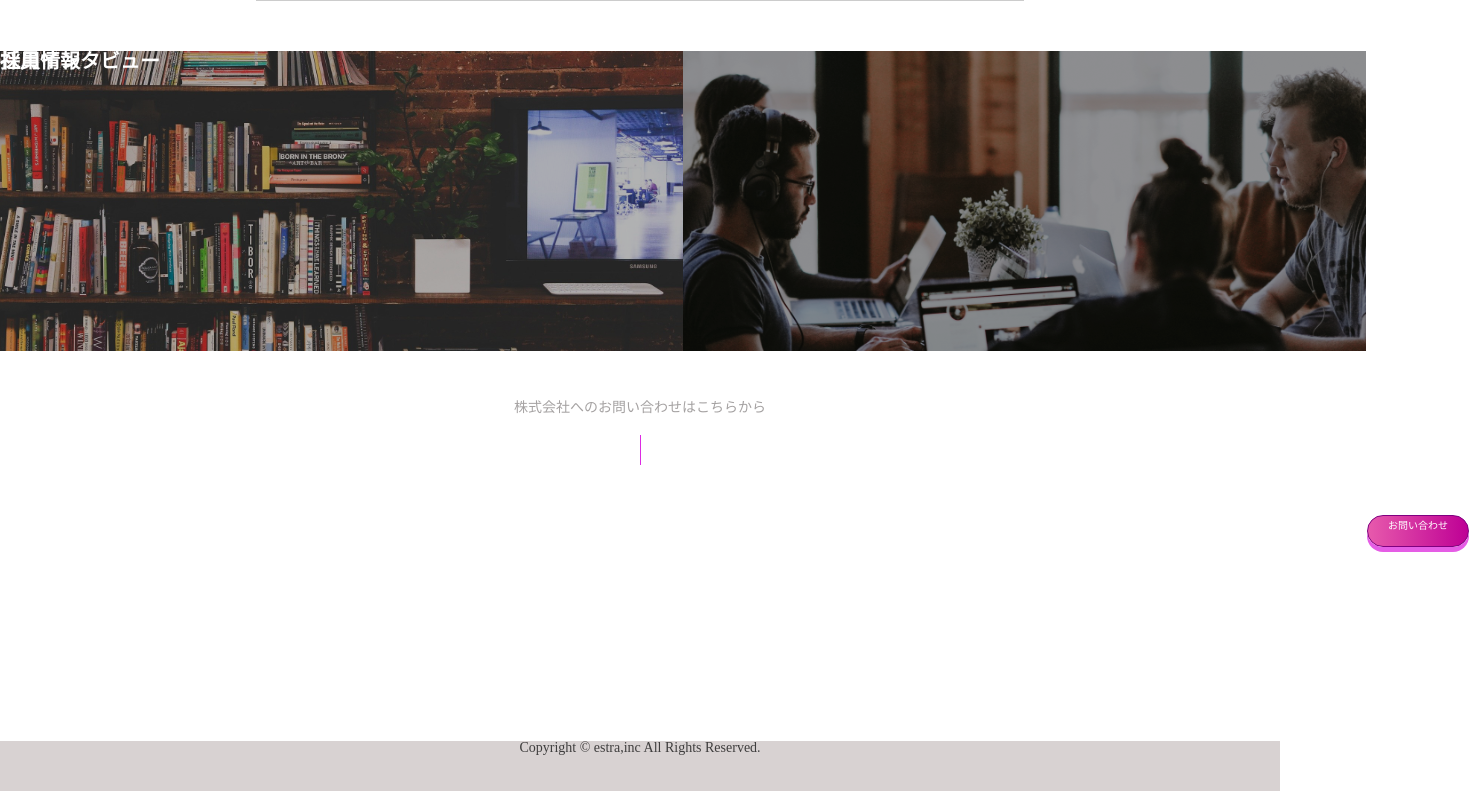
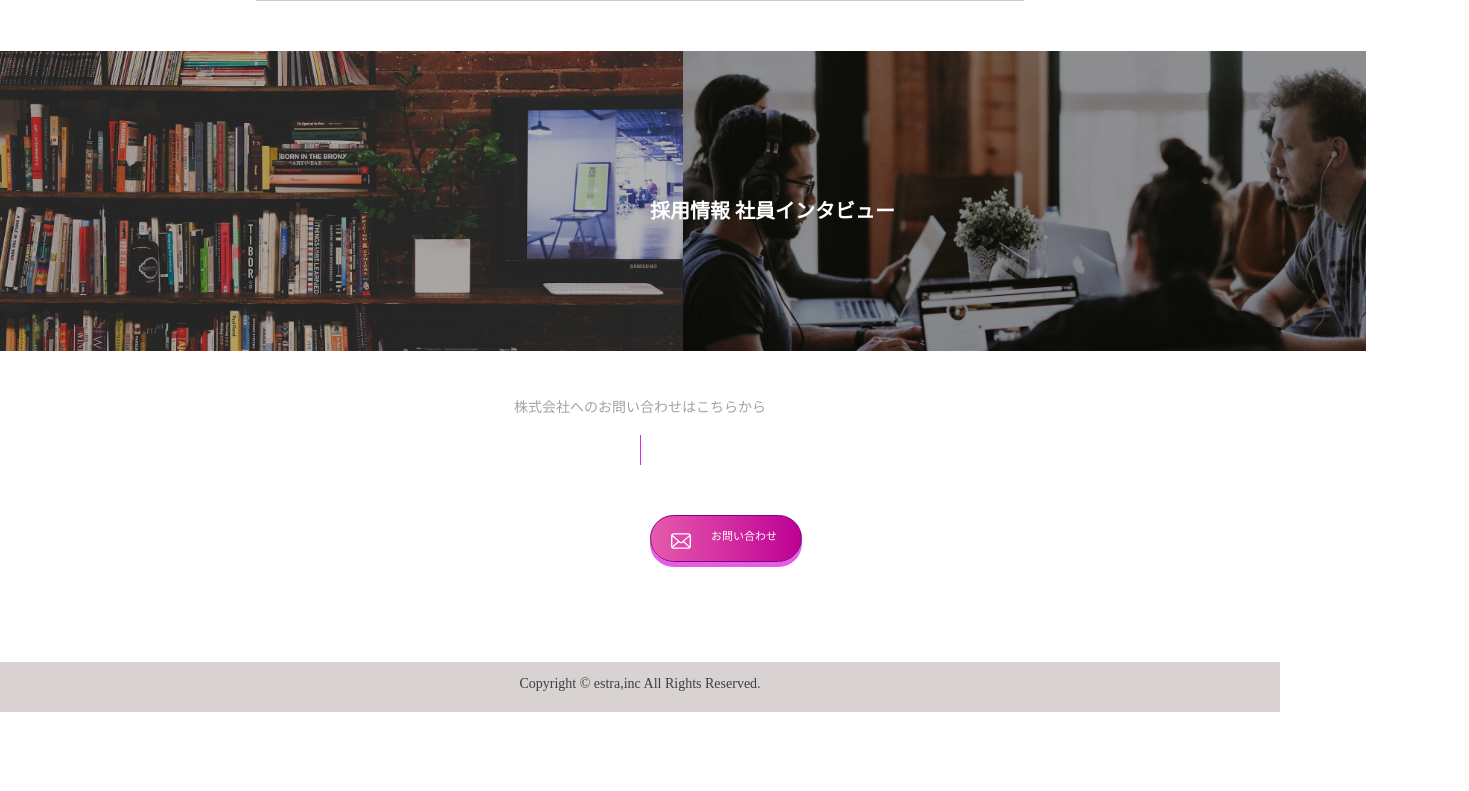
Before and after one commit to namocche/20210726kinoshita, a plain HTML site: page index.html in a window 1280 px wide. Shown: the part 2560-3351 px from the top of the page, 1469 px wide, since content can reach past the window. After the commit the page ends 3272 px from the top, so only its background shows below. Drawn offline with Linux system fonts and the light colour scheme.

Commit message:
first-commit

```diff
--- a/css/style.css
+++ b/css/style.css
@@ -359,33 +359,35 @@
 }
 
 
-
+.bottom-all{
+  position: relative;
+  margin-bottom: 50px;
+}
 
 .bottom-img{
-  position: relative;
+  position: absolute;
   display: flex;
-  flex-direction: row;
-  margin-bottom: 50px;
-
+  width:100%;
 }
 
-
-
-.sentents{
+.bottom{
   position: absolute;
-  text-align: center;
+  display:block;
   color: #fff;
   font-weight: bold;
   font-size: 20px;
-  vertical-align: middle;
+  display:flex;
+  margin-left: 650px;
+  margin-top:150px;
+}
 
-}
 
 .last-message{
   text-align: center;
   color: #a5a2a2;
   font-size: 14px;
   padding-bottom: 20px;
+  margin-top: 400px;
 }
 
 .line{
@@ -394,36 +396,41 @@
   width: 1px;
   height: 30px;
   background-color:rgb(220, 43, 226);
+  margin-bottom: 20px;
 }
 
 .last-btn{
- display: flex;
+ display: relative;
  justify-content: center;
+ margin-bottom: 100px;
+
+
 }
 
 .mail{
   display:absolute;
-  width: 20%;
-  height: 20%;
+  width: 20px;
+  height: 20px;
+  margin-left: 20px;
+  margin-right: 20px;
 }
 
 .btn {
   display: absolute;
-  width: 100px;
-  padding: 5px 0;
+  width: 150px;
+  height: 30px;
+  padding: auto 0;
+  padding-top: 15px;
+  padding-left: auto;
+  padding-right: auto;
   color: #fff;
   border-radius: 30px;
   background: linear-gradient(90deg, #e75aac, #be0095);
   text-align: center;
   box-shadow: 0 5px 0 rgba(224, 57, 224, 0.815);
-  display:block;
+  display:flex;
+  font-size: 11px;
 }
-
-
-
-
-
-
 
 
 
@@ -433,12 +440,14 @@
   height: 50px;
   text-align: center;
   margin-top: 20px;
+  display:block
 
 }
 
 .footer-content{
   font-size: 14px;
   font-weight: lighter;
-  justify-content: center;
-  color:rgb(63, 62, 62)
+  text-align: center;
+  color:rgb(63, 62, 62);
+  padding-top: 15px;
 }
--- a/index.html
+++ b/index.html
@@ -167,14 +167,15 @@
   </table>
 </div>
 
+<div class="bottom-all">
 <div class="bottom-img">
-
   <img class="recruit-img" src="img/recruit.png" alt="recruit">
-   <div class="sentents">採用情報</div>
-
-
   <img class="interview-img" src="img/interview.png" alt="interview">
-   <div class="sentents">社員インタビュー</div>
+  </div>
+  <div class="bottom">
+  採用情報
+  社員インタビュー
+ </div>
 </div>
 
 <p class="last-message">株式会社へのお問い合わせはこちらから</p>
@@ -182,24 +183,19 @@
 <div class="line"></div>
 
 <div class="last-btn">
-  <img class="mail" src="img/mailicon.svg" alt="mail">
-<div class="btn">お問い合わせ</div>
+  <div class="btn">
+  <div><img class="mail" src="img/mailicon.svg" alt="mail"></div>
+  <div>お問い合わせ</div>
+  </div>
 </div>
 
 
+  <footer class="footer">
 
-
-
-
-
-
-
-  <footer class="footer">
-    <small class="copylight">
       <div class="footer-content">
         Copyright &copy; estra,inc All Rights Reserved.
       </div>
-    </small>
+
   </footer>
 </body>
 </html>
```
